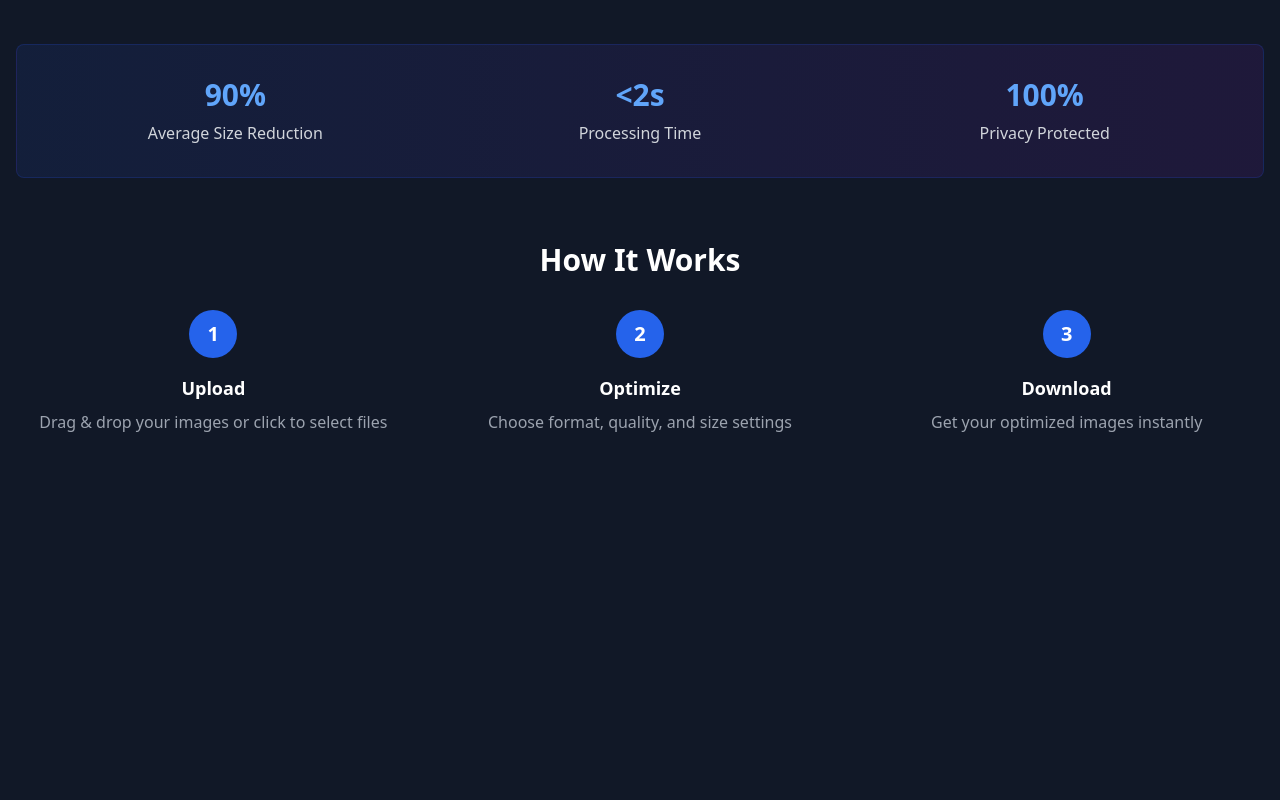
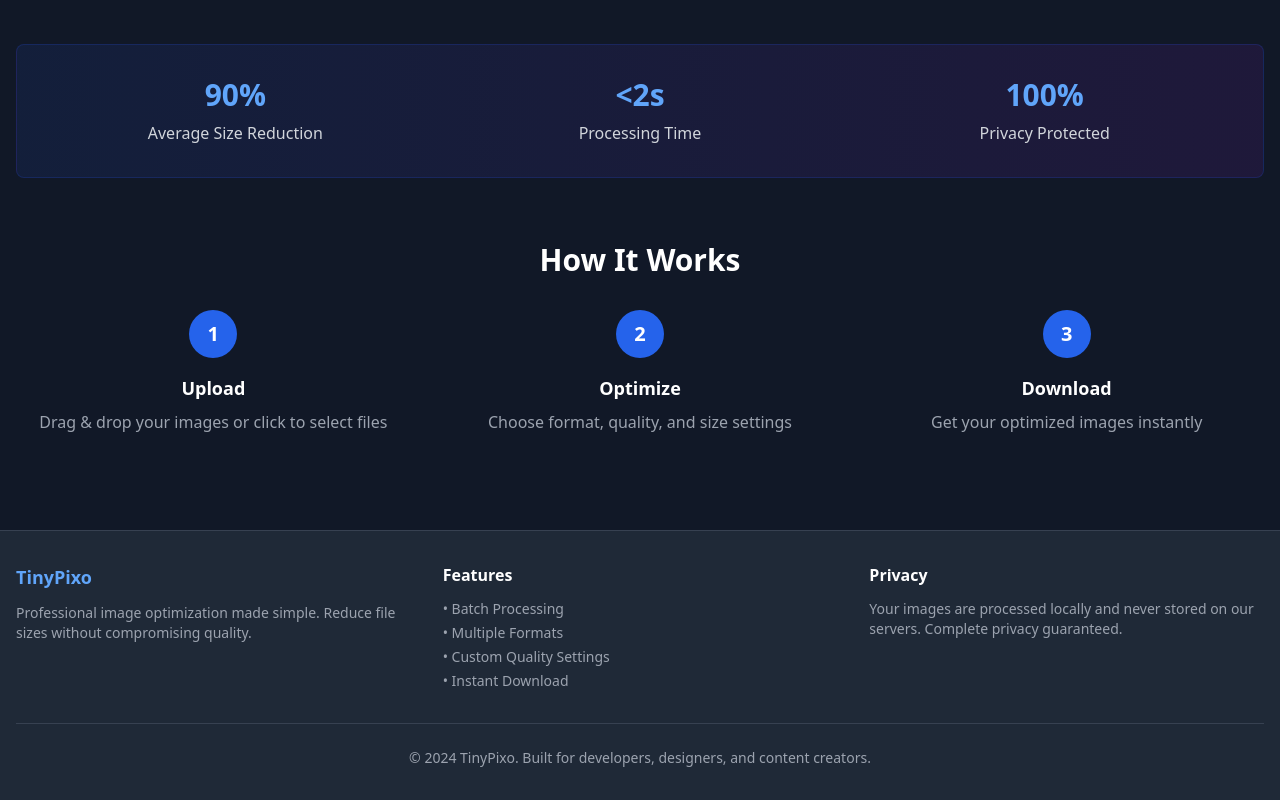
Before and after one commit to UkemeSkywalker/TinyPixo, a Next.js app: page / in a window 1280 px wide. Shown: the part 827-1627 px from the top of the page. Before the commit the page ends 1277 px from the top, so only its background shows below. Built offline with nearby package versions, Linux system fonts and the light colour scheme.

Commit message:
removed sample section

```diff
--- a/app/page.tsx
+++ b/app/page.tsx
@@ -106,6 +106,8 @@ export default function Home() {
       link.click()
     }
   }
+
+
 
   return (
     <>
@@ -275,6 +277,34 @@ export default function Home() {
           </>
         )}
       </main>
+
+      {/* Footer */}
+      <footer className="bg-gray-800 border-t border-gray-700 mt-20">
+        <div className="max-w-7xl mx-auto px-4 py-8">
+          <div className="grid md:grid-cols-3 gap-8">
+            <div>
+              <h3 className="text-lg font-bold text-blue-400 mb-3">TinyPixo</h3>
+              <p className="text-gray-400 text-sm">Professional image optimization made simple. Reduce file sizes without compromising quality.</p>
+            </div>
+            <div>
+              <h4 className="font-semibold text-white mb-3">Features</h4>
+              <ul className="text-gray-400 text-sm space-y-1">
+                <li>• Batch Processing</li>
+                <li>• Multiple Formats</li>
+                <li>• Custom Quality Settings</li>
+                <li>• Instant Download</li>
+              </ul>
+            </div>
+            <div>
+              <h4 className="font-semibold text-white mb-3">Privacy</h4>
+              <p className="text-gray-400 text-sm">Your images are processed locally and never stored on our servers. Complete privacy guaranteed.</p>
+            </div>
+          </div>
+          <div className="border-t border-gray-700 mt-8 pt-6 text-center text-gray-400 text-sm">
+            <p>© 2024 TinyPixo. Built for developers, designers, and content creators.</p>
+          </div>
+        </div>
+      </footer>
     </>
   )
 }
```
